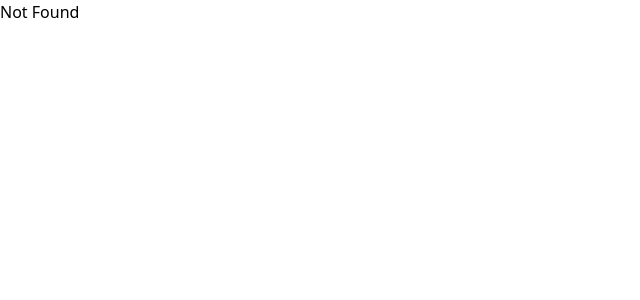
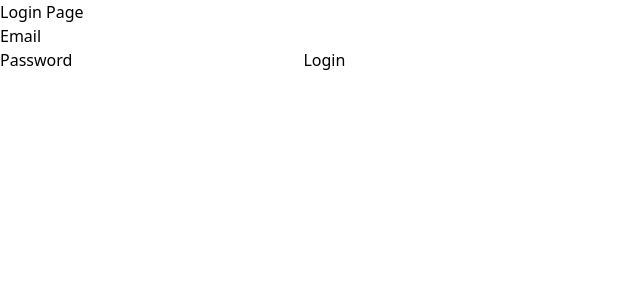
Before and after one commit to peterpardo/react-router-fe, a React (Vite) app: page /login in a window 1280 px wide. Before the commit this address had no page. Shown: the top 300 px of the page, without its empty margins (0-640 px from the left). Built offline with nearby package versions, Linux system fonts and the light colour scheme.

Commit message:
Setup initial login page

```diff
--- a/src/main.tsx
+++ b/src/main.tsx
@@ -6,12 +6,17 @@ import HomePage from "./routes/HomePage";
 import ErrorPage from "./routes/ErrorPage";
 import { Provider } from "react-redux";
 import { store } from "./store";
+import LoginPage from "./routes/LoginPage";
 
 const router = createBrowserRouter([
   {
     path: "/",
     element: <HomePage />,
     errorElement: <ErrorPage />,
+  },
+  {
+    path: "/login",
+    element: <LoginPage />,
   },
   {
     path: "/public",
--- /dev/null
+++ b/src/routes/LoginPage.tsx
@@ -0,0 +1,52 @@
+import React, { useState } from "react";
+import { useLoginMutation } from "../services/authApiSlice";
+
+const LoginPage = () => {
+  const [login, { isLoading }] = useLoginMutation();
+  const [formState, setFormState] = useState<{
+    email: string;
+    password: string;
+  }>({
+    email: "",
+    password: "",
+  });
+
+  const handleSubmit = () => {
+    console.log("submit");
+    console.log(formState);
+  };
+  const handleChange = (
+    e: React.FormEvent<HTMLInputElement>,
+    field: string
+  ) => {
+    const target = e.target as HTMLInputElement;
+    setFormState((prevState) => ({
+      ...prevState,
+      [field]: target.value,
+    }));
+  };
+
+  return (
+    <div>
+      <h1>Login Page</h1>
+      <label>Email</label>
+      <input
+        type="email"
+        name="email"
+        onChange={(e) => handleChange(e, "email")}
+      />
+      <br />
+      <label>Password</label>
+      <input
+        type="password"
+        name="password"
+        onChange={(e) => handleChange(e, "password")}
+      />
+      <button type="button" onClick={handleSubmit}>
+        Login
+      </button>
+    </div>
+  );
+};
+
+export default LoginPage;
```
